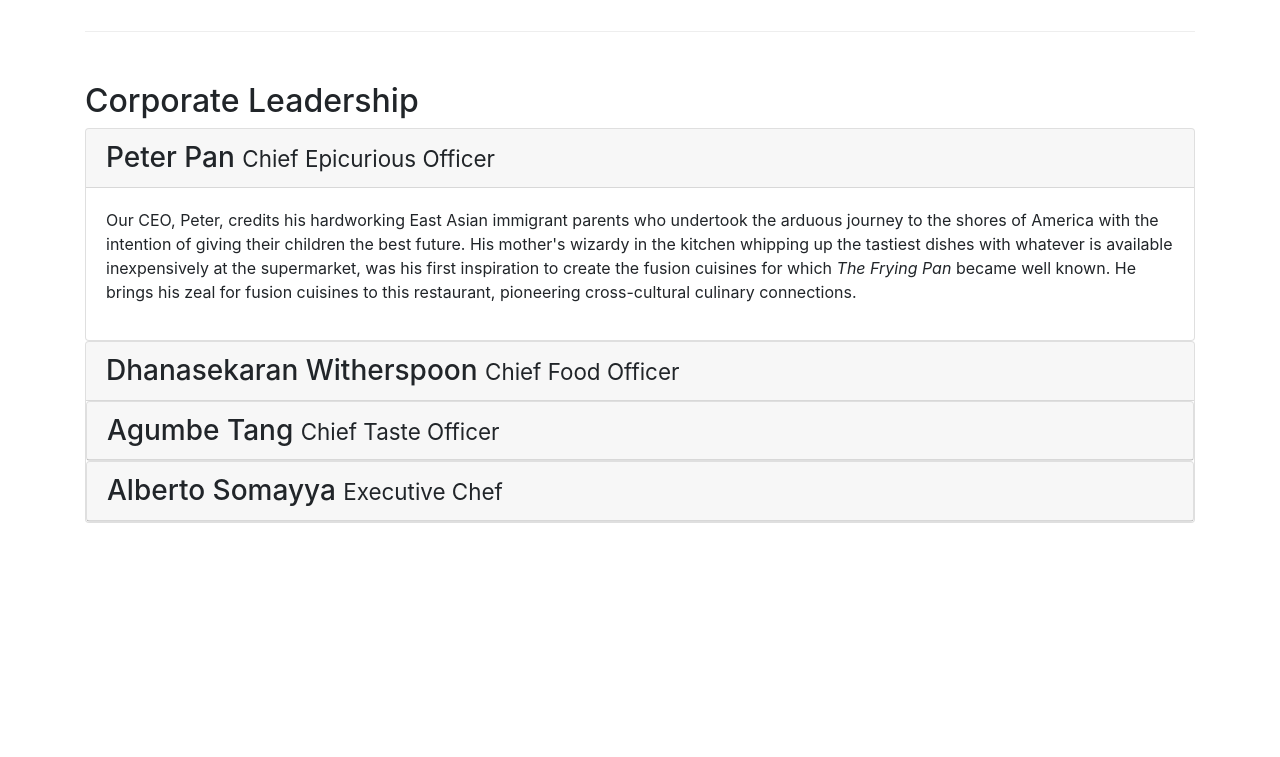
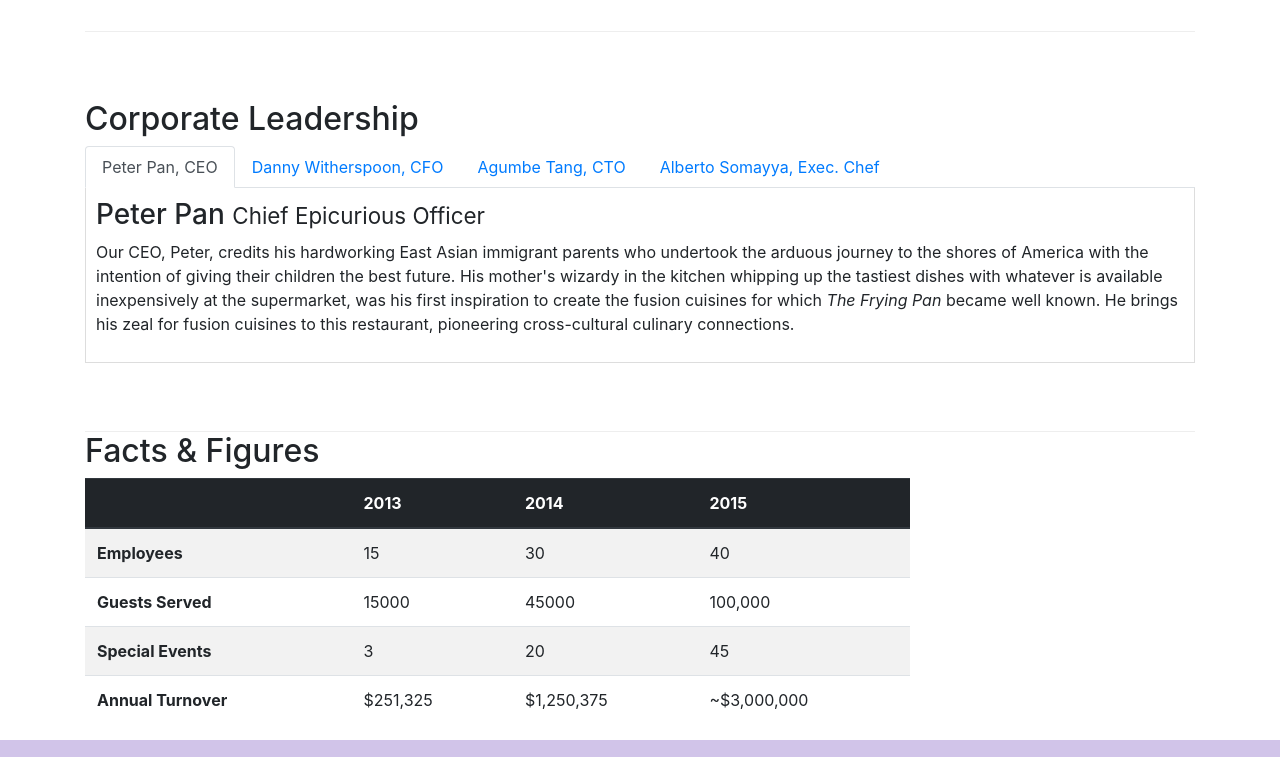
Before and after one commit to ADISKING1/ConFusion, a website: page aboutus.html in a window 1280 px wide. Shown: the part 940-1697 px from the top of the page. Drawn offline with nearby package versions, Linux system fonts and the light colour scheme.

Commit message:
Revert "Accordion"
This reverts commit 70f03f6d419bc274052de0ec93b2a2a70d2e7085.

```diff
--- a/aboutus.html
+++ b/aboutus.html
@@ -98,65 +98,29 @@
         <div class="row row-content row-content align-items-center">
             <div>
                 <h2>Corporate Leadership</h2>
+                <ul class="nav nav-tabs">
+                    <li class="nav-item">
+                      <a class="nav-link active" href="#peter"
+                        role="tab" data-toggle="tab">Peter Pan, CEO</a>
+                    </li>
+                    <li class="nav-item">
+                      <a class="nav-link" href="#danny" role="tab"
+                        data-toggle="tab">Danny Witherspoon, CFO</a>
+                    </li>
+                    <li class="nav-item">
+                      <a class="nav-link" href="#agumbe"role="tab"
+                        data-toggle="tab">Agumbe Tang, CTO</a>
+                    </li>
+                    <li class="nav-item">
+                      <a class="nav-link" href="#alberto" role="tab"
+                        data-toggle="tab">Alberto Somayya, Exec. Chef</a>
+                    </li>
+                </ul>
 
-
-
-                <div id="accordion">
-                    <div class="card">
-                        <div class="card-header" role="tab" id="peterhead">
-                            <h3 class="mb-0">
-                                <a data-toggle="collapse" data-target="#peter">
-                                    Peter Pan <small>Chief Epicurious Officer</small>
-                                </a>
-                            </h3>
-                        </div>
-                        <div class="collapse show" id="peter" data-parent="#accordion">
-                            <div class="card-body">
+                <div class="tab-content">
+                    <div role="tabpanel" class="tab-pane fade show active" id="peter">
+                        <h3>Peter Pan <small>Chief Epicurious Officer</small></h3>
                         <p class="d-none d-sm-block">Our CEO, Peter, credits his hardworking East Asian immigrant parents who undertook the arduous journey to the shores of America with the intention of giving their children the best future. His mother's wizardy in the kitchen whipping up the tastiest dishes with whatever is available inexpensively at the supermarket, was his first inspiration to create the fusion cuisines for which <em>The Frying Pan</em> became well known. He brings his zeal for fusion cuisines to this restaurant, pioneering cross-cultural culinary connections.</p>
-                            </div>
-                        </div>
-                    </div>
-                    <div class="card">
-                        <div class="card-header" role="tab" id="dannyhead">
-                        <h3 class="mb-0">
-                            <a class="collapsed" data-toggle="collapse" data-target="#danny">
-                            Dhanasekaran Witherspoon <small>Chief Food Officer</small>
-                            </a>
-                        </h3>
-                    </div>
-                    <div class="collapse" id="danny" data-parent="#accordion">
-                        <div class="card-body">
-                            <p class="d-none d-sm-block">Our CFO, Danny, as he is affectionately referred to by his colleagues, comes from a long established family tradition in farming and produce. His experiences growing up on a farm in the Australian outback gave him great appreciation for varieties of food sources. As he puts it in his own words, <em>Everything that runs, wins, and everything that stays, pays!</em></p>
-                        </div>
-                    </div>
-                    <div class="card">
-                            <div class="card-header" role="tab" id="agumbehead">
-                            <h3 class="mb-0">
-                                <a class="collapsed" data-toggle="collapse" data-target="#agumbe">
-                                Agumbe Tang <small>Chief Taste Officer</small>
-                                </a>
-                            </h3>
-                        </div>
-                        <div class="collapse" id="agumbe" data-parent="#accordion">
-                            <div class="card-body">
-                                <p class="d-none d-sm-block">Blessed with the most discerning gustatory sense, Agumbe, our CTO, personally ensures that every dish that we serve meets his exacting tastes. Our chefs dread the tongue lashing that ensues if their dish does not meet his exacting standards. He lives by his motto, <em>You click only if you survive my lick.</em></p>
-                            </div>
-                        </div>
-                    </div>
-                    <div class="card">
-                            <div class="card-header" role="tab" id="albertohead">
-                            <h3 class="mb-0">
-                                <a class="collapsed" data-toggle="collapse" data-target="#alberto">
-                                Alberto Somayya <small>Executive Chef</small>
-                                </a>
-                            </h3>
-                        </div>
-                        <div class="collapse" id="alberto" data-parent="#accordion">
-                            <div class="card-body">
-                                <p class="d-none d-sm-block">Award winning three-star Michelin chef with wide International experience having worked closely with whos-who in the culinary world, he specializes in creating mouthwatering Indo-Italian fusion experiences. He says, <em>Put together the cuisines from the two craziest cultures, and you get a winning hit! Amma Mia!</em></p>
-                            </div>
-                        </div>
-                    </div>
                     </div>
                     <div role="tabpanel" class="tab-pane fade" id="danny">
                         <h3>Dhanasekaran Witherspoon <small>Chief Food Officer</small></h3>
```
Lines whose indentation alone changed are shown as unchanged.
